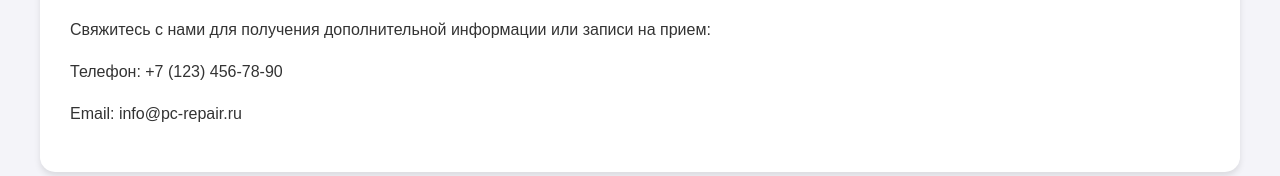
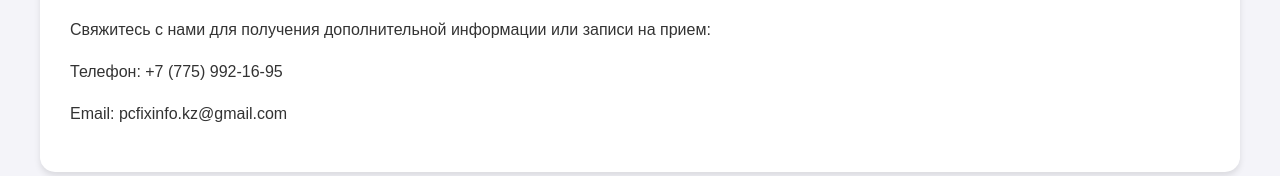
Before and after one commit to Kirekami/PCFiX, a plain HTML site: page index.html in a window 1280 px wide. Shown: the part 1111-1287 px from the top of the page. Drawn offline with Linux system fonts and the light colour scheme.

Commit message:
Update index.html

```diff
--- a/index.html
+++ b/index.html
@@ -212,8 +212,8 @@
         <section id="contact" class="contact">
             <h2>Контакты</h2>
             <p>Свяжитесь с нами для получения дополнительной информации или записи на прием:</p>
-            <p>Телефон: +7 (123) 456-78-90</p>
-            <p>Email: info@pc-repair.ru</p>
+            <p>Телефон: +7 (775) 992-16-95</p>
+            <p>Email: pcfixinfo.kz@gmail.com</p>
         </section>
     </div>
 
```
